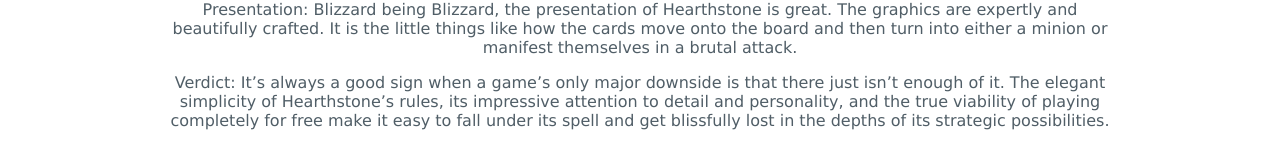
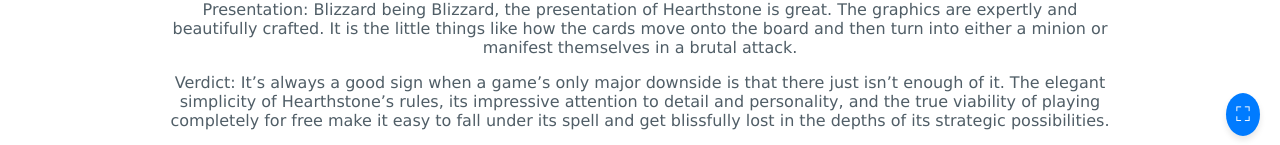
Before and after one commit to RSGameDev/RSGameDev-Website-with-JavaScript.io, a plain HTML site: page index.html in a window 1280 px wide. Shown: the part 629-774 px from the top of the page. Drawn offline with Linux system fonts and the light colour scheme.

Commit message:
Full Screen Mode added
For each webpage in the bottom right corner. An icon is visible where the user can click to make the webpage switch to full screen mode.

```diff
--- a/Feature.js
+++ b/Feature.js
@@ -31,3 +31,19 @@
     var popup = document.getElementById("myPopup");
     popup.classList.toggle("show");
 }
+
+// Full Screen
+/* Get the element you want displayed in fullscreen mode (a video in this example): */
+var elem = document.documentElement;
+
+/* When the openFullscreen() function is executed, open the video in fullscreen.
+Note that we must include prefixes for different browsers, as they don't support the requestFullscreen method yet */
+function openFullscreen() {
+    if (elem.requestFullscreen) {
+        elem.requestFullscreen();
+    } else if (elem.webkitRequestFullscreen) { /* Safari */
+        elem.webkitRequestFullscreen();
+    } else if (elem.msRequestFullscreen) { /* IE11 */
+        elem.msRequestFullscreen();
+    }
+}
--- a/gamingStyles.css
+++ b/gamingStyles.css
@@ -262,3 +262,26 @@
         opacity: 1;
     }
 }
+
+/*-- FullScreen --*/
+
+/* Style for the fullscreen button */
+.fullscreen-btn {
+    position: fixed;
+    bottom: 35px;
+    right: 20px;
+    padding: 10px;
+    background-color: #007bff;
+    color: white;
+    border: none;
+    border-radius: 50%;
+    font-size: 20px;
+    cursor: pointer;
+    box-shadow: 0px 4px 6px rgba(0, 0, 0, 0.1);
+    z-index: 1000;
+    transition: background-color 0.3s;
+}
+
+    .fullscreen-btn:hover {
+        background-color: #0056b3;
+    }
--- a/index.html
+++ b/index.html
@@ -35,21 +35,7 @@
         </nav>
     </header>
 
-
-    <!--<script>
-        window.onscroll = function () { stickyFunction() };
-
-        var navbar = document.getElementById("nav");
-        var sticky = navbar.offsetTop;
-
-        function stickyFunction() {
-            if (window.scrollY >= sticky) {
-                navbar.classList.add("sticky")
-            } else {
-                navbar.classList.remove("sticky");
-            }
-        }
-    </script>-->
+    <button class="fullscreen-btn" onclick="openFullscreen();">⛶</button>
 
     <!--main will contain the core text for the home page; gameplay, presentation, verdict for the game review-->
     <main>
@@ -61,7 +47,8 @@
                 Verdict: It’s always a good sign when a game’s only major downside is that there just isn’t enough of it. The elegant simplicity of Hearthstone’s rules, its impressive attention to detail and personality, and the true viability of playing completely for free make it easy to fall under its spell and get blissfully lost in the depths of its strategic possibilities.
             </p>
             <!--<img id="indexImg" src="images/indexheroes.jpg" alt="image of ...." /> -->
-            <div class="popup" onclick="popUpFunction()"> <img src="images/indexheroes.jpg" alt="image of ...." />
+            <div class="popup" onclick="popUpFunction()">
+                <img src="images/indexheroes.jpg" alt="image of ...." />
                 <span class="popuptext" id="myPopup">All 10 Classes available in game!</span>
             </div>
 
```
Also changed, not shown: about us.html (+2 -0 lines), contact.html (+2 -0 lines), gallery.html (+2 -0 lines).
